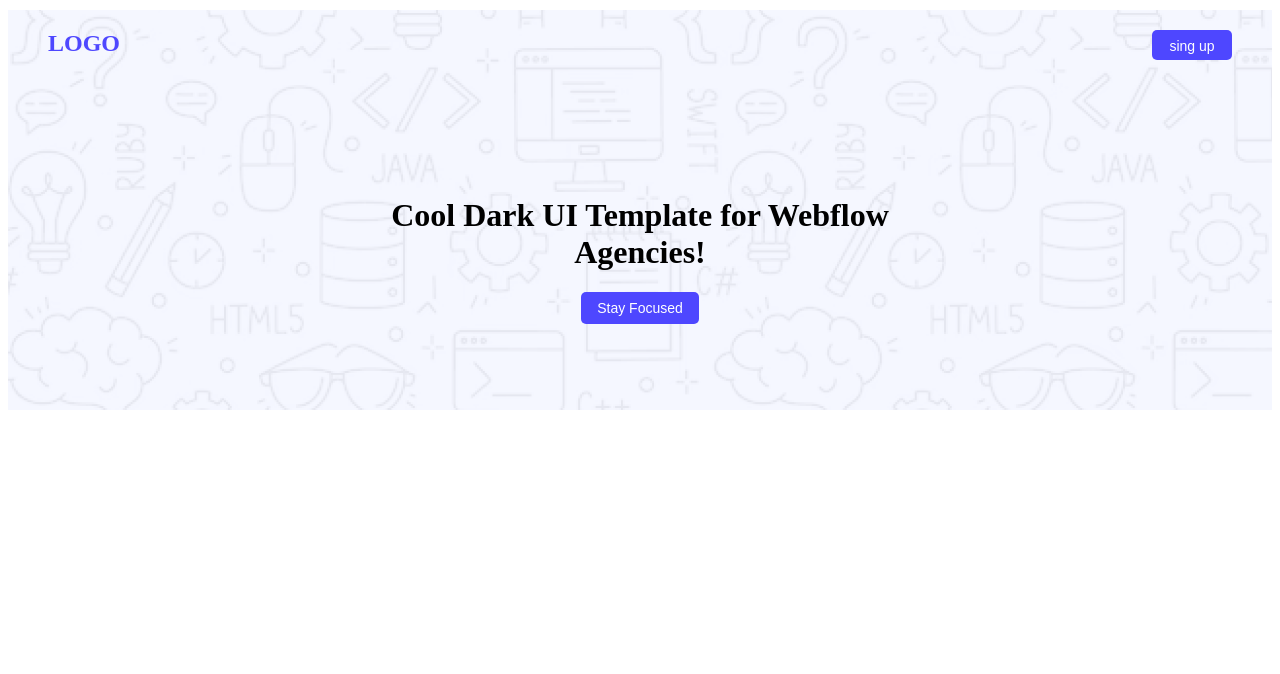
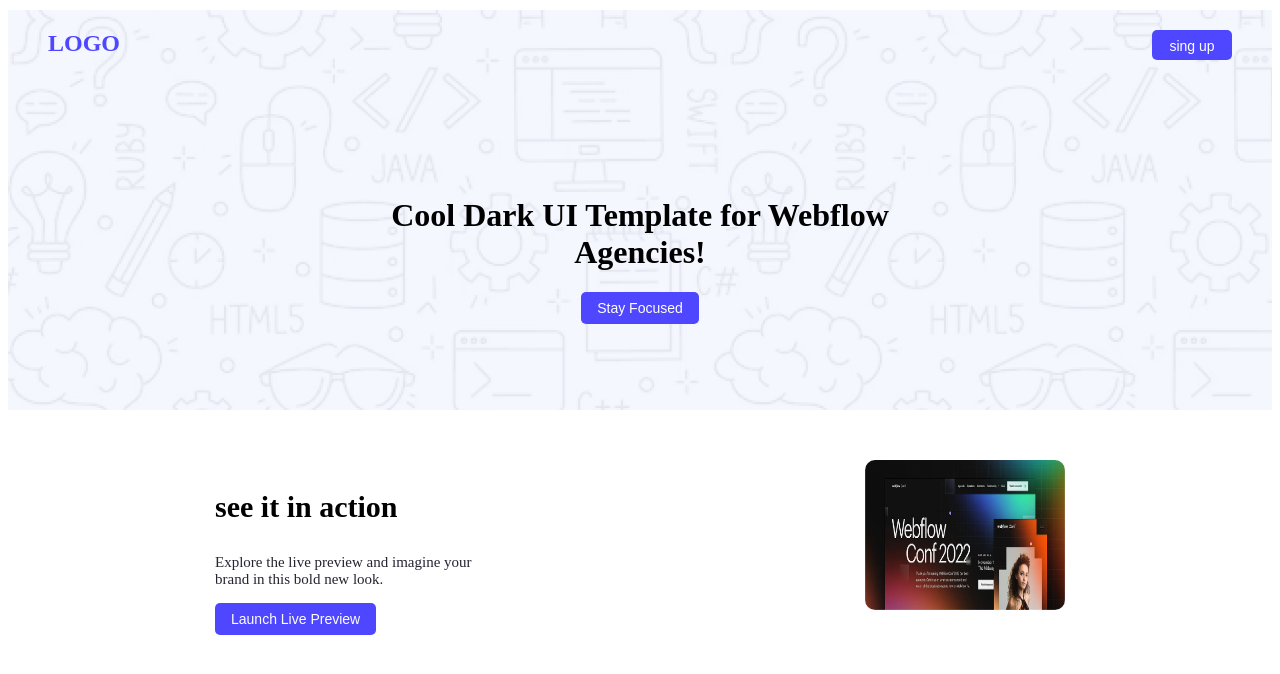
Before and after one commit to jowal-islam/assignment, a plain HTML site: page index.html in a window 1280 px wide. Drawn offline with Linux system fonts and the light colour scheme.

Commit message:
action section complete

```diff
--- a/index.html
+++ b/index.html
@@ -26,7 +26,16 @@
 <!-- header end -->
 <!-- main start -->
     <main>
-
+     <div class="action-section">
+        <div class="action">
+            <h3 class="action-heading">see it in action</h3>
+            <p class="action-description">Explore the live preview and imagine your brand in this bold new look.</p>
+            <button class="my-btn">Launch Live Preview</button>
+        </div>
+        <div>
+            <img class="action-img" width="200px" height="150px" src="Assets/wc-big.png" alt="">
+        </div>
+     </div>
     </main>
  <!-- main end -->
 <!-- footer start -->
--- a/styles/style.css
+++ b/styles/style.css
@@ -54,3 +54,26 @@
     font-size:65;
     font-weight: bold;
 }
+/* action secton start */
+.action-section{
+    width:850px;
+    display: flex;
+    justify-content: space-between;
+    /* background-color: #4E47FF; */
+    margin: 0 auto;
+    margin-top: 50px;
+}
+.action{
+    width: 260px;
+}
+.action-img{
+    border-radius: 10px;
+}
+.action-heading{
+  font-size: 30px;
+  font-weight: bold;
+}
+.action-description{
+    color:#252432;
+    font-size: 15px;
+}
```
